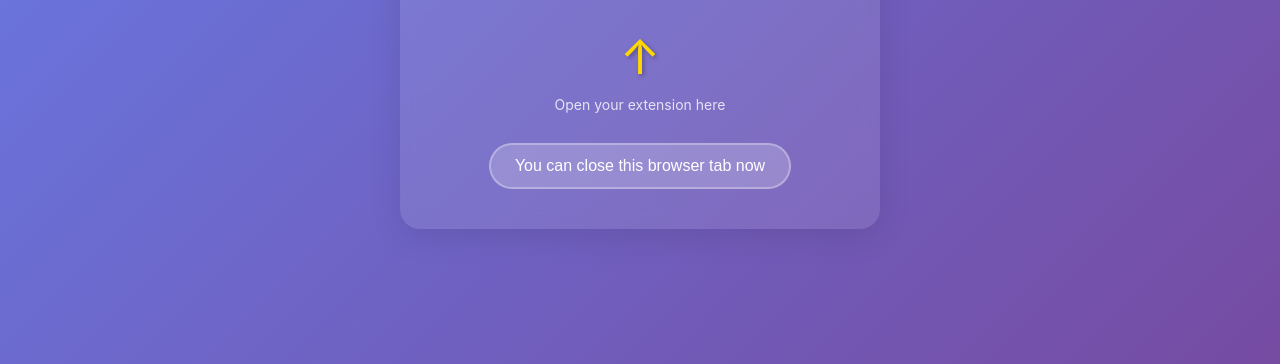
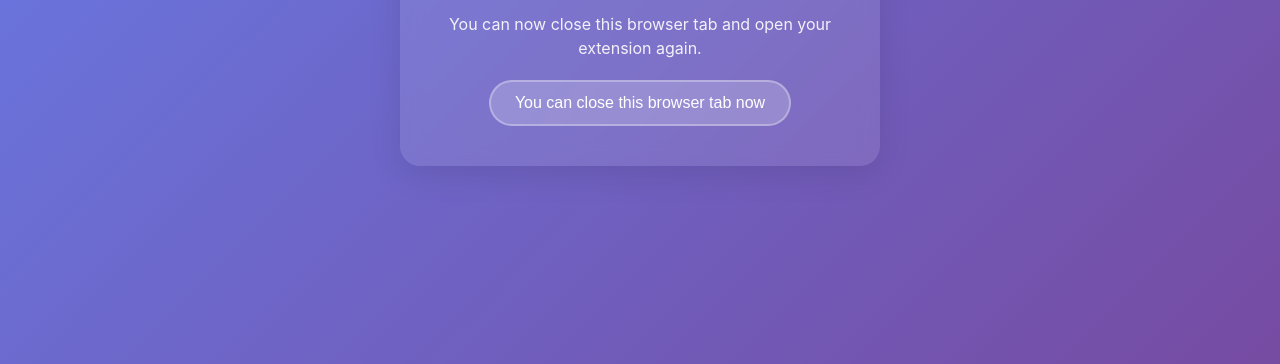
Before and after one commit to PixelGrimm/clipswift-backend, a browser extension: page success.html in a window 1280 px wide. Shown: the part 436-800 px from the top of the page. Drawn offline with Linux system fonts and the light colour scheme.

Commit message:
Remove arrow and simplify success page

```diff
--- a/success.html
+++ b/success.html
@@ -54,32 +54,7 @@
             background: rgba(255, 255, 255, 0.3);
             border-color: rgba(255, 255, 255, 0.5);
         }
-        .arrow-container {
-            margin: 30px 0;
-            text-align: center;
-        }
-        .arrow {
-            font-size: 48px;
-            color: #ffd700;
-            text-shadow: 2px 2px 4px rgba(0, 0, 0, 0.3);
-            animation: bounce 2s infinite;
-        }
-        .arrow-text {
-            font-size: 14px;
-            opacity: 0.8;
-            margin-top: 10px;
-        }
-        @keyframes bounce {
-            0%, 20%, 50%, 80%, 100% {
-                transform: translateY(0);
-            }
-            40% {
-                transform: translateY(-10px);
-            }
-            60% {
-                transform: translateY(-5px);
-            }
-        }
+
     </style>
 </head>
 <body>
@@ -88,10 +63,6 @@
         <h1>Payment Successful!</h1>
         <p>Welcome to ClipSwift Premium! Your upgrade has been completed successfully.</p>
         <p>You can now close this browser tab and open your extension again.</p>
-        <div class="arrow-container">
-            <div class="arrow">↑</div>
-            <div class="arrow-text">Open your extension here</div>
-        </div>
         <button class="close-btn" onclick="closeSuccessWindow()">You can close this browser tab now</button>
     </div>
     <script>
```
